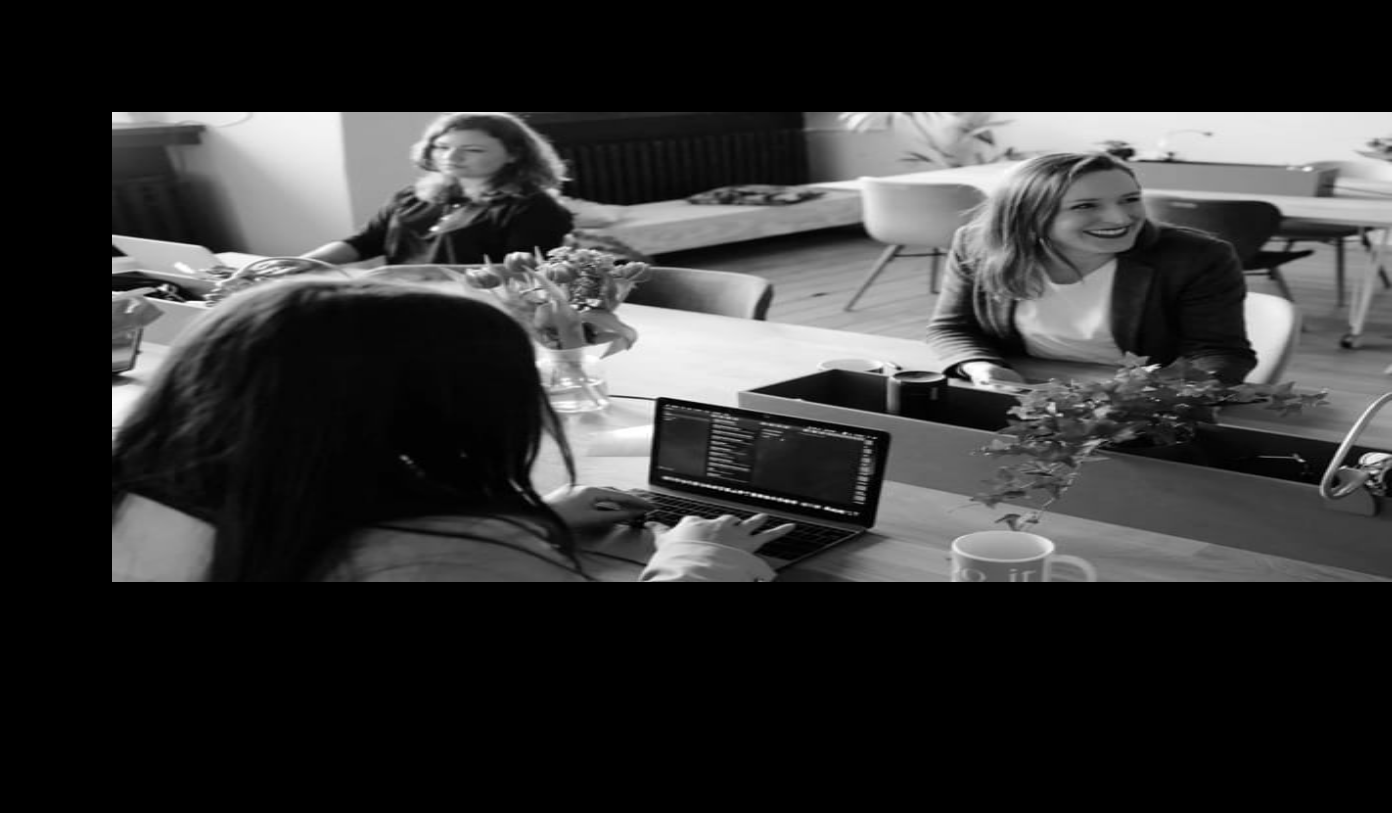
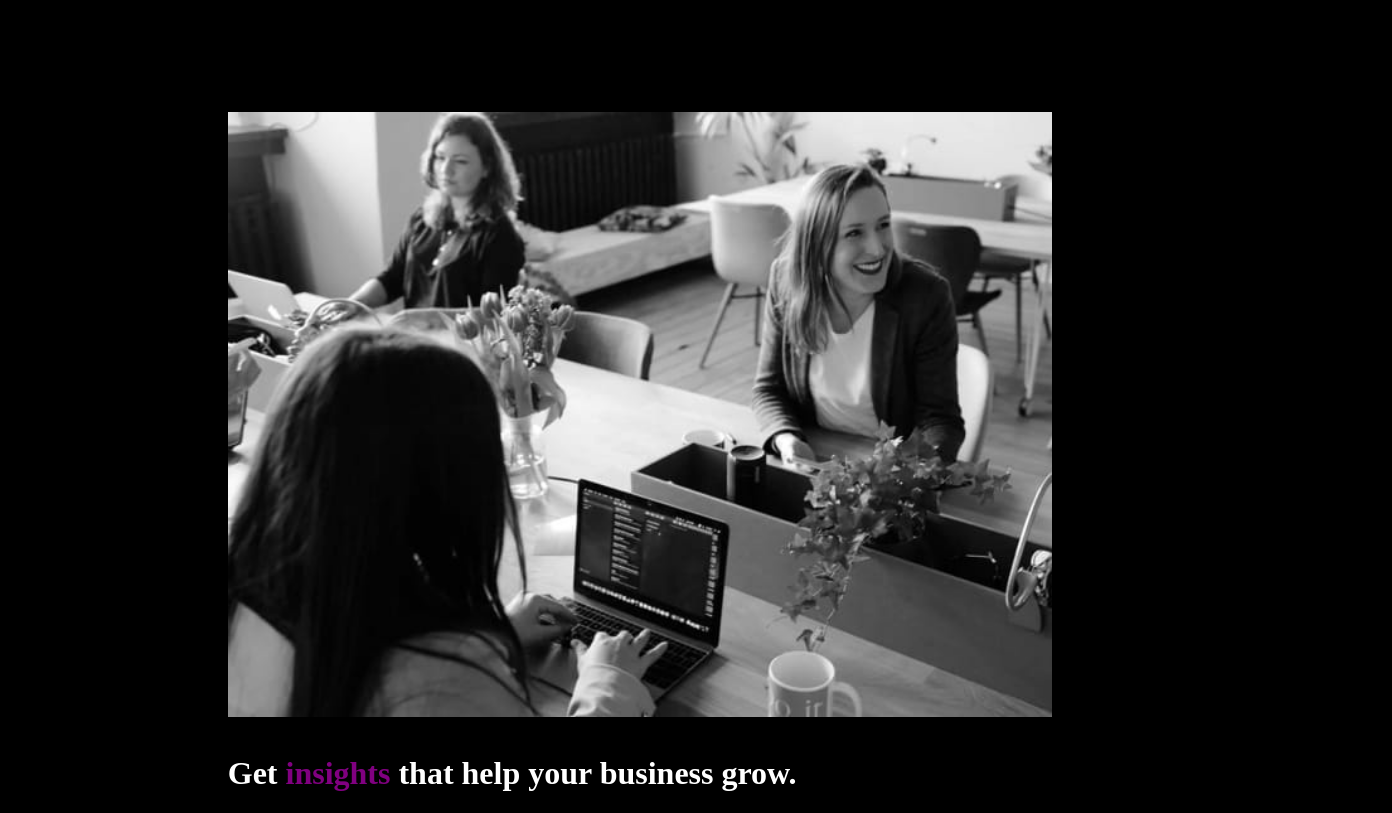
Before and after one commit to VictorFromTheInternet/CSS-Intro, a plain HTML site: page index.html in a window 1280 px wide. Shown: the top 813 px of the page, 1392 px wide, since content can reach past the window. Drawn offline with Linux system fonts and the light colour scheme.

Commit message:
basic layout

```diff
--- a/card.css
+++ b/card.css
@@ -1,7 +1,8 @@
 .card{
 	display: grid;
 	padding: 2rem;
-	grid-template-rows: 1fr 2fr;
+	grid-template-rows: 1fr 1fr; /* percentages break based on whitespace/content amount */
+	gap: 1rem;
 }
 .card-text{
 	display: grid;
@@ -11,6 +12,5 @@
 	overflow: hidden;
 }
 .card-image img{
-	background-size: contain repeat;
-	height: 50%;
+	width: 100%;
 }
--- a/index.html
+++ b/index.html
@@ -10,8 +10,6 @@
   <style>
 		@import url("style.css");
 		@import url("card.css");
-    .attribution { font-size: 11px; text-align: center; }
-    .attribution a { color: hsl(228, 45%, 44%); }
   </style>
 </head>
 <body class="background">
--- a/style.css
+++ b/style.css
@@ -1,7 +1,7 @@
 
-*{
-	width: 100lvw;
-  height: 100lvh;
+body{
+	max-width: 100vw;
+	min-height: 100vh;
 	box-sizing: border-box;
 	margin: 0;
 	padding: 0;
@@ -10,9 +10,17 @@
 
 .background{
 	background-color: black;
+	display: grid;
+	justify-content: center;
 
 	padding: 5rem;
 }
+/* place this within the background */
+/* absolute positioning*/
+.attribution { font-size: 11px; text-align: center; }
+.attribution a { color: hsl(228, 45%, 44%); }
+
+
 
 .heading-accent{
 	color: purple;
```
